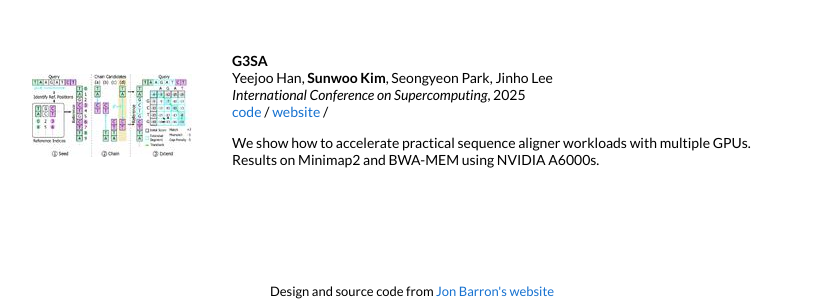
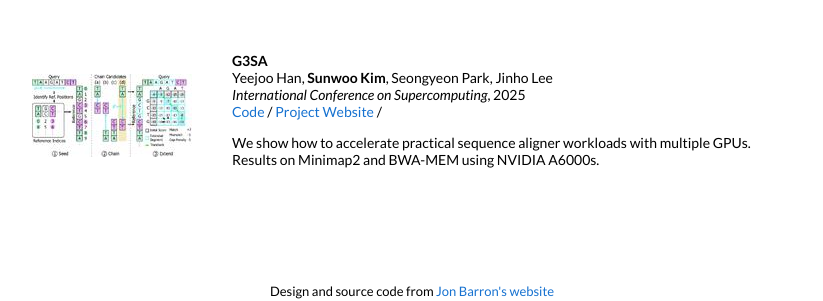
Before and after one commit to sunwookim028/sunwookim028.github.io, a Jekyll site: the page built from _posts/2025-08-22-g3sa.markdown, in a window 1280 px wide. Shown: the part 452-753 px from the top of the page, without its empty margins (228-1051 px from the left). Built offline with Jekyll 4.4.1, drawn with Linux system fonts in a browser that asks for light colours.

Commit message:
Update link text for code and website references

```diff
--- a/_layouts/default.html
+++ b/_layouts/default.html
@@ -82,11 +82,14 @@
               {% if post.arxiv %}
               <a href="{{post.arxiv}}">arxiv</a> /
               {% endif %}
+              {% if post.paper %}
+              <a href="{{post.paper}}">Paper</a> /
+              {% endif %}
               {% if post.video %}
               <a href="{{post.video}}">video</a> /
               {% endif %}
               {% if post.code %}
-              <a href="{{post.code}}">code</a> /
+              <a href="{{post.code}}">Code</a> /
               {% endif %}
               {% if post.poster %}
               <a href="{{post.poster}}">poster</a> /
@@ -95,7 +98,7 @@
               <a href="{{post.slides}}">slides</a> /
               {% endif %}
               {% if post.website %}
-              <a href="{{post.website}}">website</a> /
+              <a href="{{post.website}}">Project Website</a> /
               {% endif %}
               {% if post.youtube %}
               <a href="{{post.youtube}}">youtube</a> /
```
